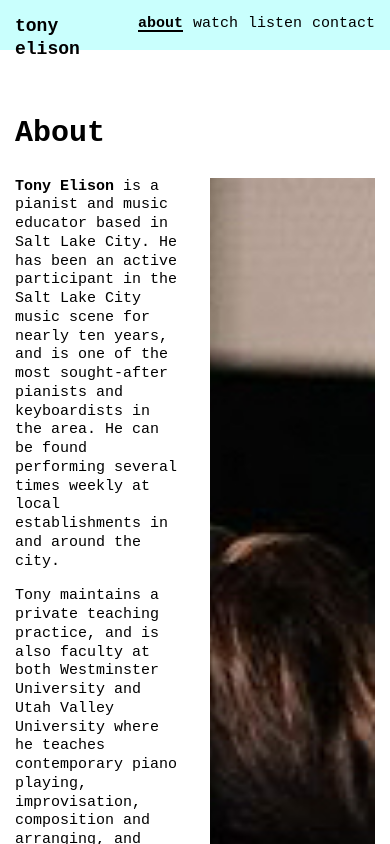
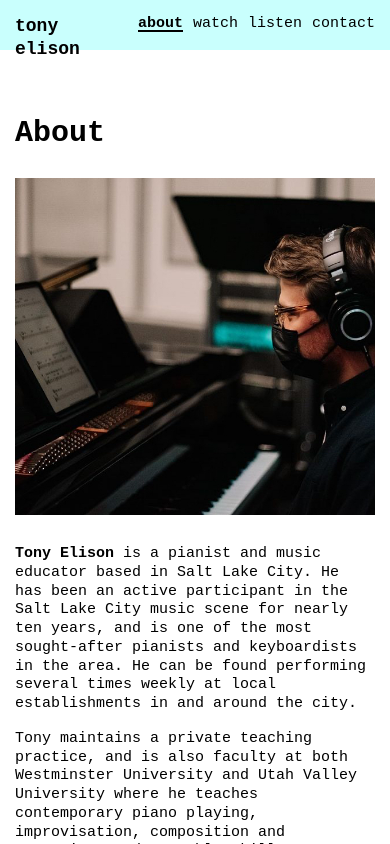
Before and after one commit to tonyelison/music, a Nuxt app: page / in a window 390 px wide. Shown: the top 844 px of the page. Built offline with nearby package versions, Linux system fonts and the light colour scheme.

Commit message:
Make about page grid responsive

```diff
--- a/assets/stylesheets/main.css
+++ b/assets/stylesheets/main.css
@@ -71,6 +71,7 @@ ul {
 } */
 
 .content {
+  margin-bottom: 10px;
   display: grid;
   grid-template-columns: 1fr 1fr;
   gap: 30px;
--- a/pages/index.vue
+++ b/pages/index.vue
@@ -124,4 +124,20 @@
 .info {
   max-width: 800px;
 }
+
+@media screen and (max-width: 768px) {
+  .content {
+    grid-template-columns: 1fr;
+    grid-auto-rows: auto;
+  }
+
+  .info {
+    grid-row: 2;
+  }
+
+  .img-container {
+    grid-row: 1;
+    min-height: 40vh;
+  }
+}
 </style>
```
